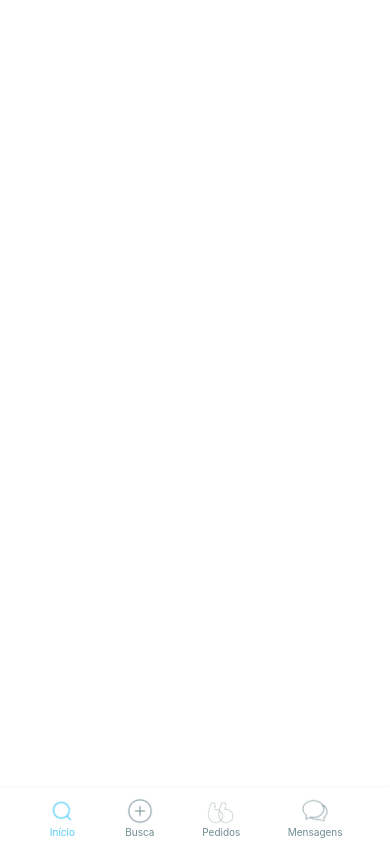
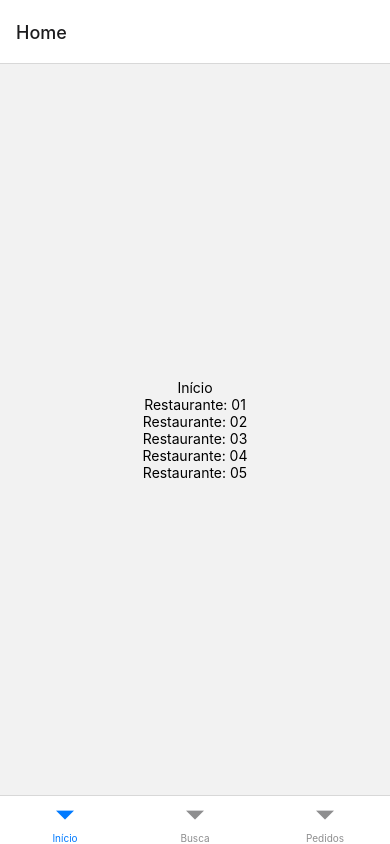
Before and after one commit to ggoncalvesdev/app-delivery-serra_food, a React Native app: screen / in a window 390 px wide. Built offline with nearby package versions, Linux system fonts and the light colour scheme.

Commit message:
feat(Navigation):Created initial navigation

```diff
--- a/App.tsx
+++ b/App.tsx
@@ -1,21 +1,86 @@
 import React from "react";
+import { createStackNavigator } from "@react-navigation/stack";
+import { NavigationContainer } from "@react-navigation/native";
+import { createBottomTabNavigator } from "@react-navigation/bottom-tabs";
+import { View, Text, TouchableOpacity } from "react-native";
 
-import { StyleSheet, View } from "react-native";
-import { Navbar } from "./src/components/Navbar/index";
+import { Navbar } from "./src/components/Navbar";
 
-export default function App() {
+const HomeStack = createStackNavigator();
+const Tab = createBottomTabNavigator();
+
+function HomeScren({ navigation }) {
+    /* console.warn(navigation.navigate); */
     return (
-        <View style={styles.container}>
-            <Navbar />
+        <View
+            style={{ justifyContent: "center", alignItems: "center", flex: 1 }}
+        >
+            <Text>Início</Text>
+            {[1, 2, 3, 4, 5].map((item) => {
+                return (
+                    <TouchableOpacity
+                        key={item}
+                        onPress={() => {
+                            navigation.navigate("Perfil");
+                        }}
+                    >
+                        <Text>Restaurante: 0{item}</Text>
+                    </TouchableOpacity>
+                );
+            })}
+        </View>
+    );
+}
+function Busca() {
+    return (
+        <View
+            style={{ justifyContent: "center", alignItems: "center", flex: 1 }}
+        >
+            <Text>Busca</Text>
+        </View>
+    );
+}
+function Perfil() {
+    return (
+        <View>
+            <Text>Perfil</Text>
         </View>
     );
 }
 
-const styles = StyleSheet.create({
-    container: {
-        flex: 1,
-        backgroundColor: "#fff",
-        alignItems: "center",
-        justifyContent: "center",
-    },
-});
+function HomeTabStack() {
+    return (
+        <HomeStack.Navigator>
+            <HomeStack.Screen name="Home" component={HomeScren} />
+            <HomeStack.Screen name="Perfil" component={Perfil} />
+        </HomeStack.Navigator>
+    );
+}
+export default function App() {
+    return (
+        <NavigationContainer>
+            <Tab.Navigator>
+                <Tab.Screen
+                    options={{ headerShown: false }}
+                    name="Início"
+                    component={HomeTabStack}
+                />
+                <Tab.Screen
+                    options={{ headerShown: false }}
+                    name="Busca"
+                    component={Busca}
+                />
+                <Tab.Screen
+                    options={{ headerShown: false }}
+                    name="Pedidos"
+                    component={Navbar}
+                />
+                {/*     <Tab.Screen
+                    options={{ headerShown: false }}
+                    name="Perfil"
+                    component={Navbar}
+                /> */}
+            </Tab.Navigator>
+        </NavigationContainer>
+    );
+}
--- a/package.json
+++ b/package.json
@@ -9,8 +9,10 @@
     "web": "expo start --web"
   },
   "dependencies": {
+    "@react-navigation/bottom-tabs": "^6.4.1",
     "@react-navigation/native": "^6.0.13",
     "@react-navigation/native-stack": "^6.9.1",
+    "@react-navigation/stack": "^6.3.5",
     "@types/react": "~18.0.24",
     "@types/react-native": "~0.70.6",
     "expo": "~47.0.3",
--- a/src/components/Navbar/index.tsx
+++ b/src/components/Navbar/index.tsx
@@ -9,10 +9,17 @@ import logoNav from "../../../assets/perfilNav.png";
 import oferecer from "../../../assets/oferecer.png";
 import { styles } from "./style";
 
-export const Navbar = () => {
+export const Navbar = ({ navigation }) => {
+    const buscar = () => {
+        navigation.reset({
+            index: 0,
+            routes: [{ name: "Navbar" }],
+        });
+    };
+
     return (
         <View style={styles.navBar}>
-            <TouchableOpacity>
+            <TouchableOpacity onPress={() => buscar()}>
                 <View style={styles.navBarIcon}>
                     <Image
                         source={procurar}
```
Also changed, not shown: src/components/Home/index.tsx (added, +17 -0 lines), 1 other file (tests, documents, lock files or other folders).
